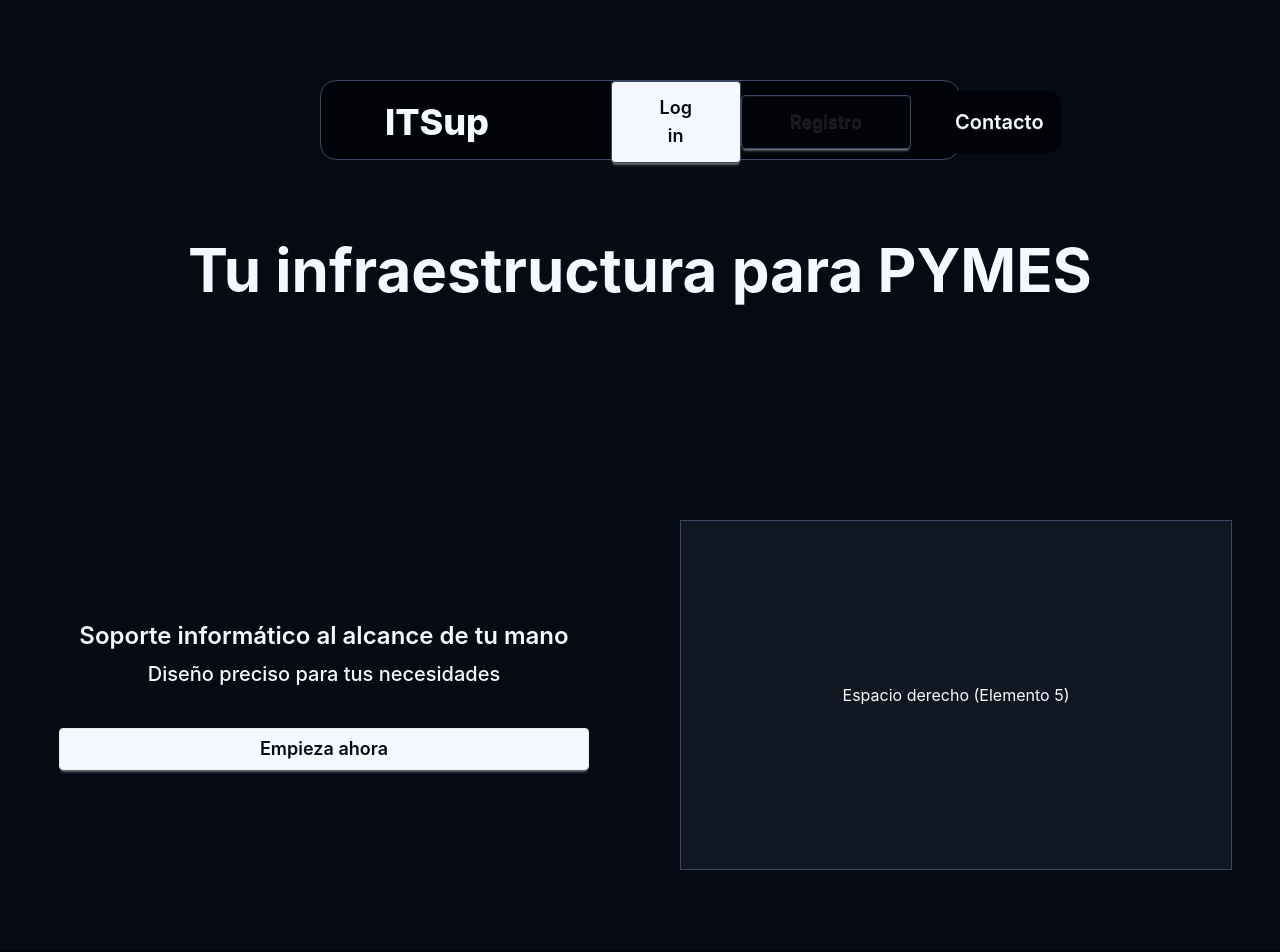
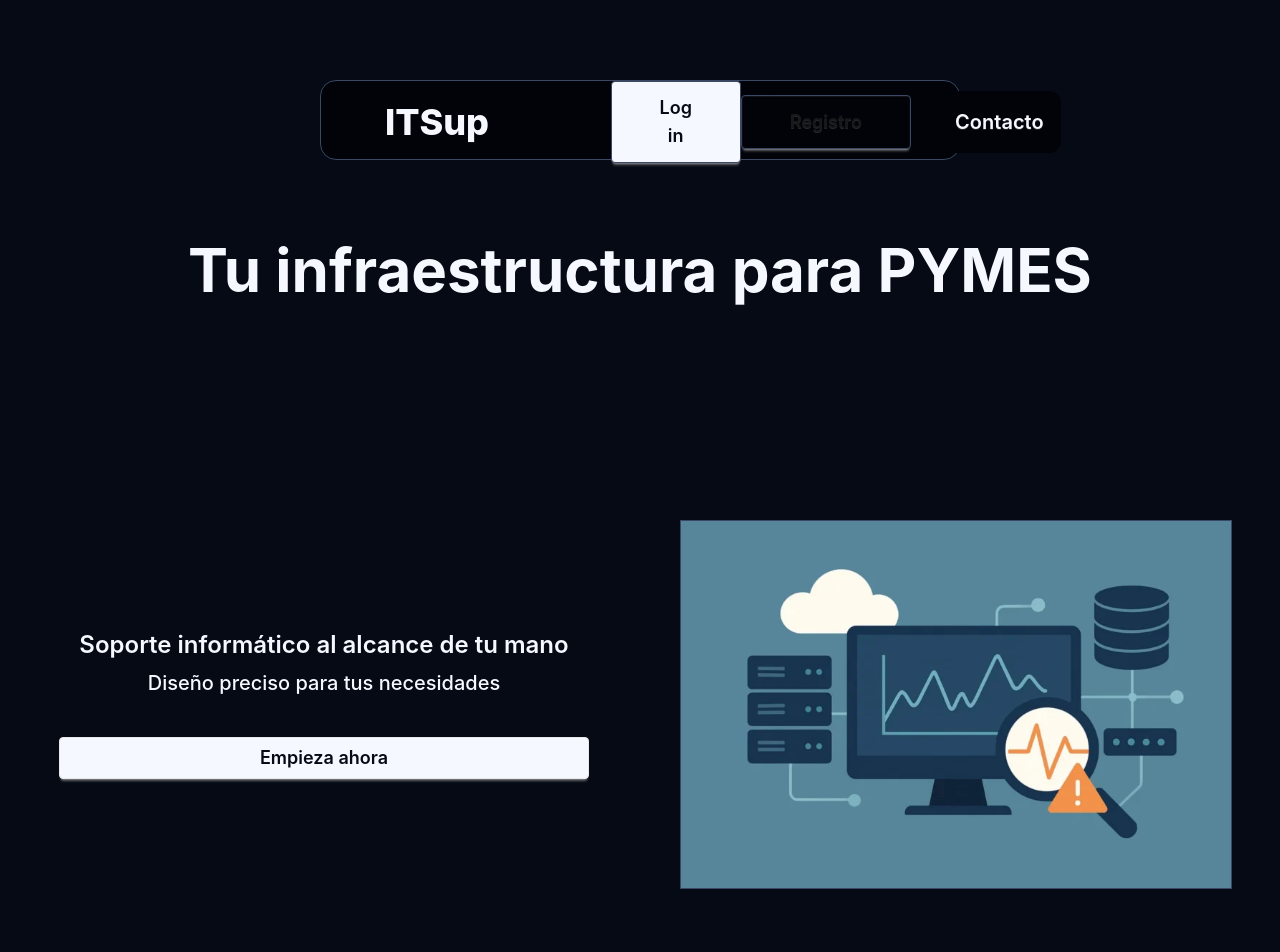
Before and after one commit to CopernicoDev/PYMES_WEB_Frontend_Angular, an Angular app: page /home in a window 1280 px wide. Shown: the top 952 px of the page. Built offline with nearby package versions, Linux system fonts and the light colour scheme.

Commit message:
Añadiendo unas pocas imagenes para home

```diff
--- a/src/app/components/hero-section/hero-section.html
+++ b/src/app/components/hero-section/hero-section.html
@@ -17,6 +17,6 @@
 
     <app-info-card appAnimateOnScroll enterClass="animate-fade-in-right" [once]="true"
         class="col-span-1 grid place-items-center bg-bg-light border border-border text-center min-h-[250px] md:min-h-[350px]">
-        <p>Espacio derecho (Elemento 5)</p>
+        <img src="what-is-infrastructure-monitoring-768x512.webp" alt="">
     </app-info-card>
 </main>
```
Also changed, not shown: public/what-is-infrastructure-monitoring-768x512.webp (added).
